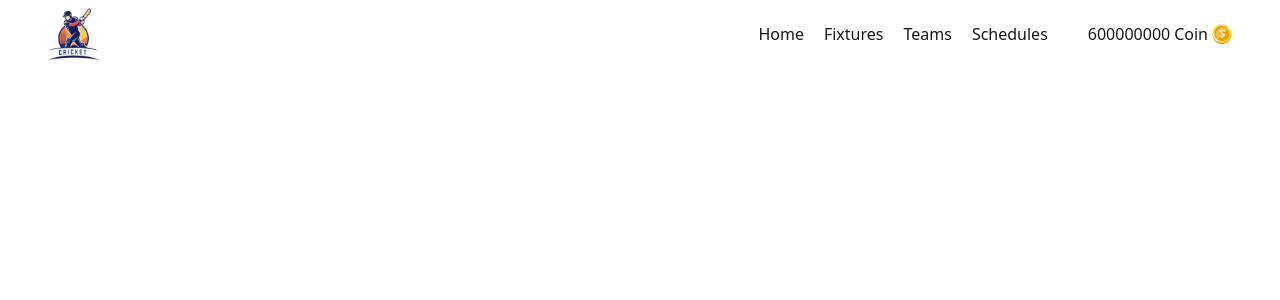
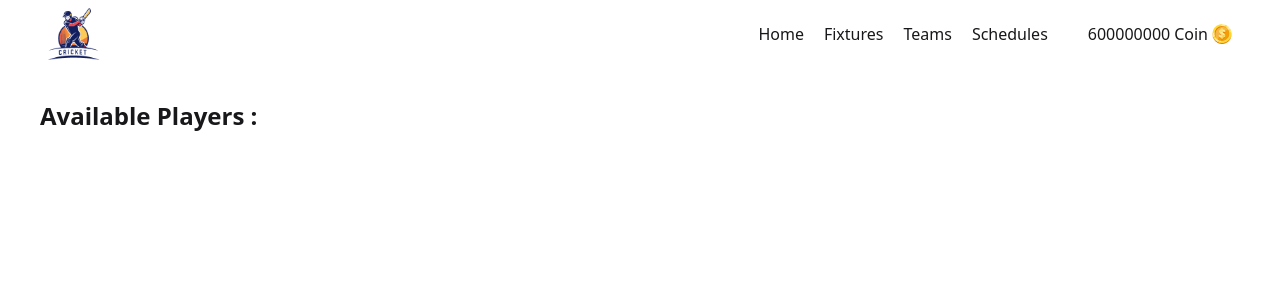
Before and after one commit to SuvroBiswas93/react-bpl-dream-website, a React (Vite) app: page / in a window 1280 px wide. Shown: the top 300 px of the page. Built offline with nearby package versions, Linux system fonts and the light colour scheme.

Commit message:
Add loader and load available players data in console

```diff
--- a/src/App.jsx
+++ b/src/App.jsx
@@ -2,16 +2,23 @@
 import AvailablePlayers from './Components/AvailablePlayers/AvailablePlayers'
 import SelectedPlayers from './Components/SelectedPlayers/SelectedPlayers'
 import Navbar from './Components/Navbar/Navbar'
+import { Suspense } from 'react';
+
+const fetchPlayers = async ()=>{
+  const res = await fetch('/Players.json');
+  return res.json()
+}
 
 function App() {
-
-
+  const playersPromise = fetchPlayers()
   return (
     <>
 
       <Navbar></Navbar>
-      <AvailablePlayers></AvailablePlayers>
-      <SelectedPlayers></SelectedPlayers>
+      <Suspense fallback={<h3 className='font-bold max-w-[1200px] mx-auto'>Players are Loading <span className="loading loading-dots loading-xl"></span></h3>}>
+        <AvailablePlayers playersPromise={playersPromise}></AvailablePlayers>
+      </Suspense>
+      {/* <SelectedPlayers></SelectedPlayers> */}
     </>
   )
 }
--- a/src/Components/AvailablePlayers/AvailablePlayers.jsx
+++ b/src/Components/AvailablePlayers/AvailablePlayers.jsx
@@ -1,9 +1,11 @@
-import React from 'react';
+import React, { use } from 'react';
 
-const AvailablePlayers = () => {
+const AvailablePlayers = ({playersPromise}) => {
+    const players = use(playersPromise)
+    console.log(players)
     return (
-        <div>
-
+        <div className='max-w-[1200px] mx-auto my-8'>
+            <h1 className='font-extrabold text-2xl'>Available Players : </h1>
         </div>
     );
 };
```
